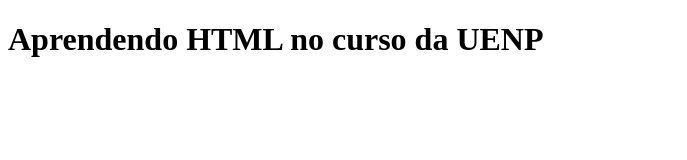
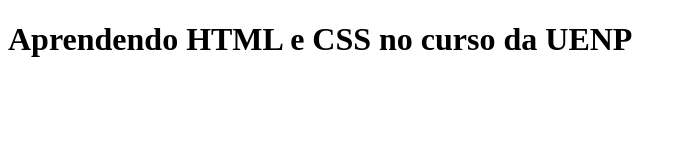
Before and after one commit to edsonjaguiar/curso-fullstack-uenp, a plain HTML site: page index.html in a window 1280 px wide. Shown: the whole page, without its empty margins (0-687 px from the left). Drawn offline with Linux system fonts and the light colour scheme.

Commit message:
Modificando Texto

```diff
--- a/index.html
+++ b/index.html
@@ -6,6 +6,6 @@
     <title>Document</title>
 </head>
 <body>
-    <h1>Aprendendo HTML no curso da UENP</h1>
+    <h1>Aprendendo HTML e CSS no curso da UENP</h1>
 </body>
 </html>
```
